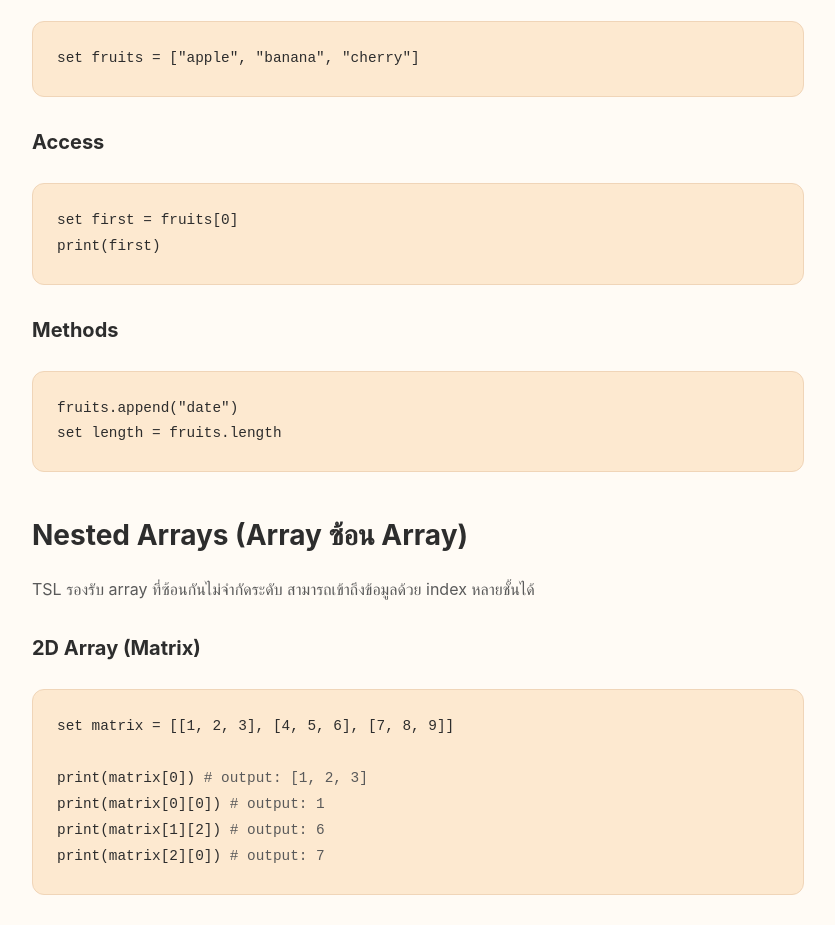
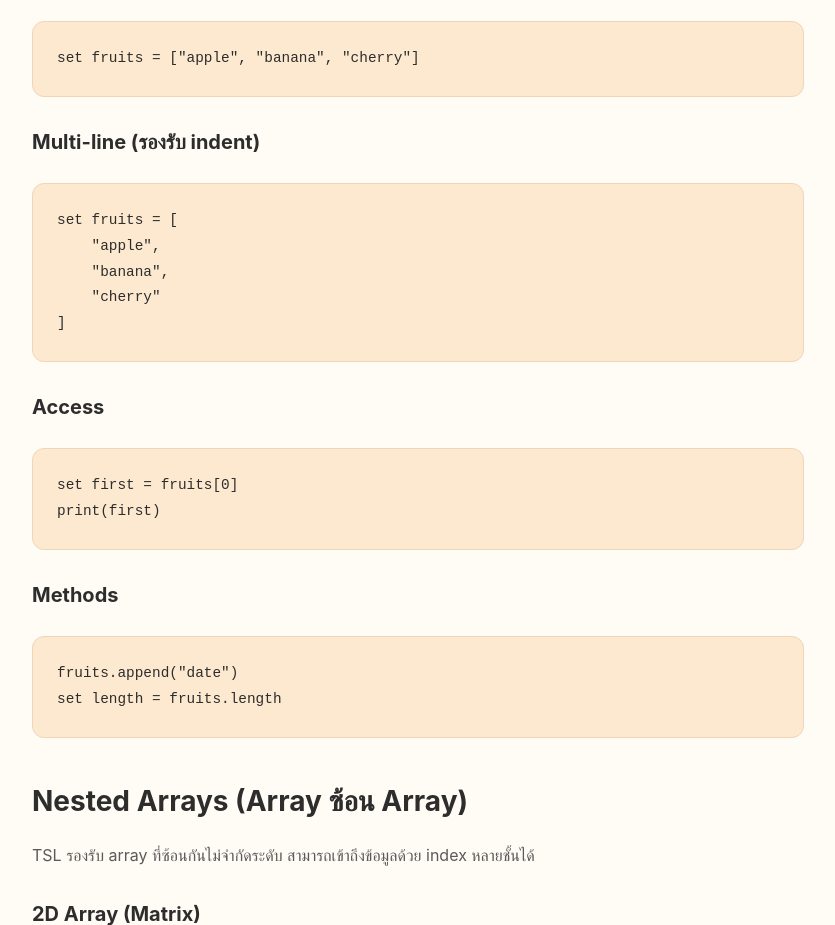
Before and after one commit to TimeAndTimeStudio/TSL, a website: page website/docs.html in a window 1280 px wide. Shown: the part 10353-11278 px from the top of the page, without its empty margins (362-1197 px from the left). Drawn offline with Linux system fonts and the light colour scheme.

Commit message:
Add multi-line array examples to docs.html

```diff
--- a/website/docs.html
+++ b/website/docs.html
@@ -548,6 +548,9 @@ cd TSL</div>
               <h3>Declaration</h3>
               <div class="code-block">set fruits =  ["apple", "banana", "cherry"]</div>
 
+              <h3>Multi-line (รองรับ indent)</h3>
+              <div class="code-block">set fruits = [<br>&nbsp;&nbsp;&nbsp;&nbsp;"apple",<br>&nbsp;&nbsp;&nbsp;&nbsp;"banana",<br>&nbsp;&nbsp;&nbsp;&nbsp;"cherry"<br>]</div>
+
               <h3>Access</h3>
               <div class="code-block">set first =  fruits[0]<br>print(first)</div>
 
@@ -559,6 +562,9 @@ cd TSL</div>
 
               <h3>Declaration</h3>
               <div class="code-block">set fruits =  ["apple", "banana", "cherry"]</div>
+
+              <h3>Multi-line (supports indent)</h3>
+              <div class="code-block">set fruits = [<br>&nbsp;&nbsp;&nbsp;&nbsp;"apple",<br>&nbsp;&nbsp;&nbsp;&nbsp;"banana",<br>&nbsp;&nbsp;&nbsp;&nbsp;"cherry"<br>]</div>
 
               <h3>Access</h3>
               <div class="code-block">set first =  fruits[0]<br>print(first)</div>
```
